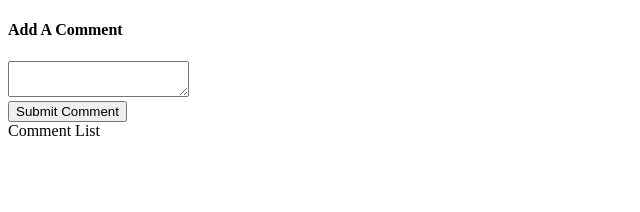
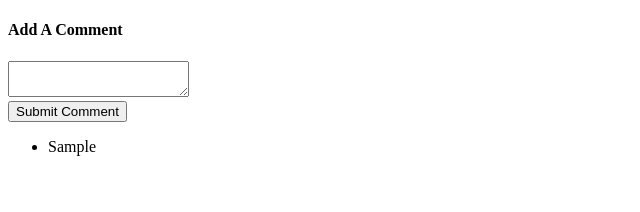
Before and after one commit to ParkMD7/ReactReduxTesting, a React (Create React App) app: page / in a window 1280 px wide. Both pictures are taken after typing "Sample" into the empty fields and a click on the button "Submit Comment". Shown: the top 212 px of the page, without its empty margins (0-640 px from the left). Built offline with nearby package versions, Linux system fonts and the light colour scheme.

Commit message:
commentlist component hooked up to redux store and now renders comments to the screen

```diff
--- a/src/components/CommentList.js
+++ b/src/components/CommentList.js
@@ -1,6 +1,30 @@
 // dependencies
-import React from 'react';
+import React, { Component } from 'react';
+import { connect } from 'react-redux';
 
-export default () => {
-  return <div>Comment List</div>
+class CommentList extends Component {
+
+  renderComments = () => {
+    return this.props.comments.map(comment => {
+      // assuming every comment is unique so using the comment itself as a key
+      return <li key={comment}>{comment}</li>
+    })
+  }
+
+  render() {
+    return (
+      <div>
+        <ul>
+          {this.renderComments()}
+        </ul>
+      </div>
+    );
+  }
+
 }
+
+const mapStateToProps = (state) => ({
+  comments: state.comments
+})
+
+export default connect(mapStateToProps)(CommentList);
```
